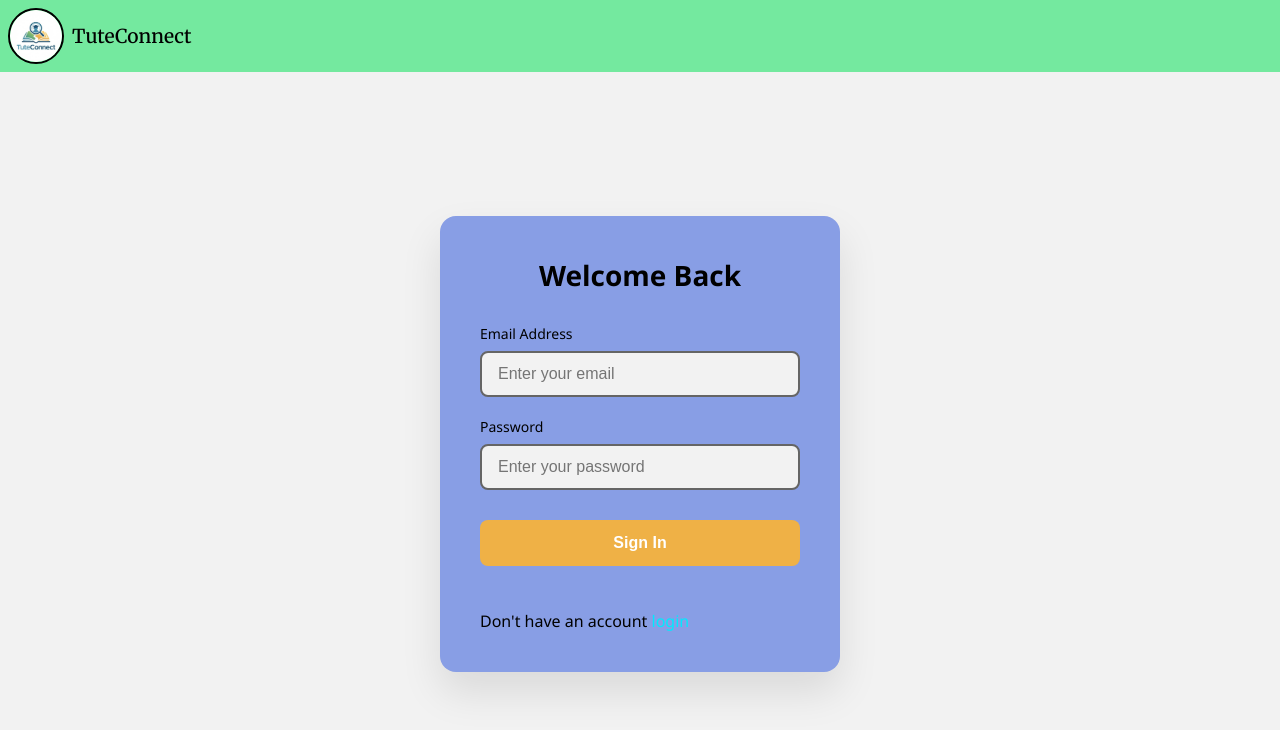
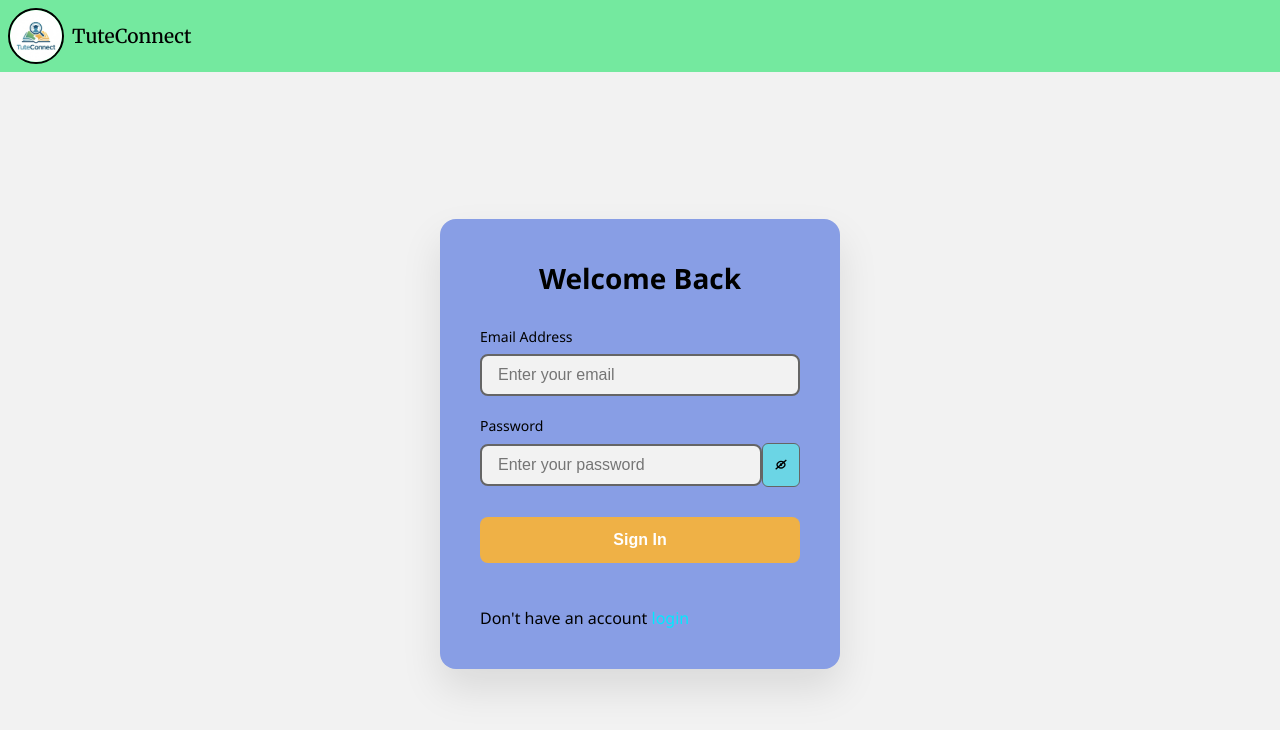
Before and after one commit to mdIbtisamAnsari/Front_TC, a React (Vite) app: page /login in a window 1280 px wide. Shown: the top 730 px of the page. Built offline with nearby package versions, Linux system fonts and the light colour scheme; no server answers.

Commit message:
fix: correct spelling of registration background variable and enhance login form with password visibility toggle

```diff
--- a/src/index.css
+++ b/src/index.css
@@ -3,7 +3,7 @@
   --primary-navbar-colour: #74e99f;
   --link-active: #6b83f7;
   --text-colour: rgb(0, 0, 0);
-  --reristration-background: #6bd5e5;
+  --registration-background: #6bd5e5;
   --primary-colour:#889ee5;
   --secondary-colour: #efb146;
   --link-colour: rgb(0, 234, 255);
@@ -14,7 +14,7 @@
   --primary-navbar-colour: #2a2a2a;
   --link-active: #8a9cff;
   --text-colour: #f0f0f0;
-  --reristration-background: #465051;
+  --registration-background: #465051;
   --primary-colour:#373737;
   --secondary-colour: #222121;
   --link-colour:rgb(147, 147, 255);
@@ -23,6 +23,7 @@
 html, body {
   min-height:100vh;
   background: var(--background-colour);
+  user-select: none;
 }
 
 * {
--- a/src/pages/Login.jsx
+++ b/src/pages/Login.jsx
@@ -1,20 +1,27 @@
 import { useState } from 'react'
 import './login.css'
 import { loginUser } from "../api/login.api.js"
-import {useNavigate} from 'react-router-dom'
+import { useNavigate } from 'react-router-dom'
+import { GrView } from "react-icons/gr";
+import { GrHide } from "react-icons/gr";
 
 
 const Login = () => {
   const navigate = useNavigate()
   const [email, setEmail] = useState('')
   const [password, setPassword] = useState('')
+  const [showPassword, setShowPassword] = useState(false)
 
-  const handleSubmit = async(e) => {
+  const handleSubmit = async (e) => {
     e.preventDefault()
     await loginUser(email, password)
     await navigate('/')
     window.location.reload()
   }
+
+  const handleShow = () => {
+    setShowPassword(!showPassword);
+  };
 
   return (
     <div className='login-container'>
@@ -33,16 +40,19 @@ const Login = () => {
           </div>
           <div className='form-group'>
             <label>Password</label>
+            <div className='pass-field'>
               <input
-              type="password"
+                type={showPassword ? 'text' : 'password'}
                 value={password}
                 onChange={(e) => setPassword(e.target.value)}
                 placeholder="Enter your password"
                 required
               />
+              <span onClick={handleShow} className='show'>{showPassword ? <GrView/> : <GrHide/>}</span>
+            </div>
           </div>
           <button type="submit" className='login-btn'>Sign In</button>
-          <br/><br/><br/>
+          <br /><br /><br />
           <div>Don't have an account <a href='/register'>login</a></div>
         </form>
       </div>
--- a/src/pages/Register.css
+++ b/src/pages/Register.css
@@ -35,7 +35,7 @@
 
 .password_container {
     cursor: pointer;
-    background: var(--reristration-background);
+    background: var(--registration-background);
     border: none;
     border-radius: 5px;
     padding: 5px;
--- a/src/pages/login.css
+++ b/src/pages/login.css
@@ -48,7 +48,7 @@ body {
 
 .form-group input {
   width: 100%;
-  padding: 12px 16px;
+  padding: 10px 16px;
   border: 2px solid #656565;
   border-radius: 8px;
   font-size: 16px;
@@ -75,6 +75,25 @@ body {
   cursor: pointer;
   margin-top: 10px;
 }
+.show{
+  color: var(--text-colour);
+  cursor: pointer;
+  background: var(--registration-background);
+  align-items: center;
+  border-radius: 6px;
+  border: 1px solid #656565;
+  padding: 10px 0 10px 0;
+  *{
+    margin: 0 10px ;
+    transform: translateY(1px);
+  }
+}
+
+.pass-field{
+  display: flex;
+  align-items: center;
+
+}
 
 .login-btn:active {
   transform: translateY(0);
```
Lines whose indentation alone changed are shown as unchanged.
